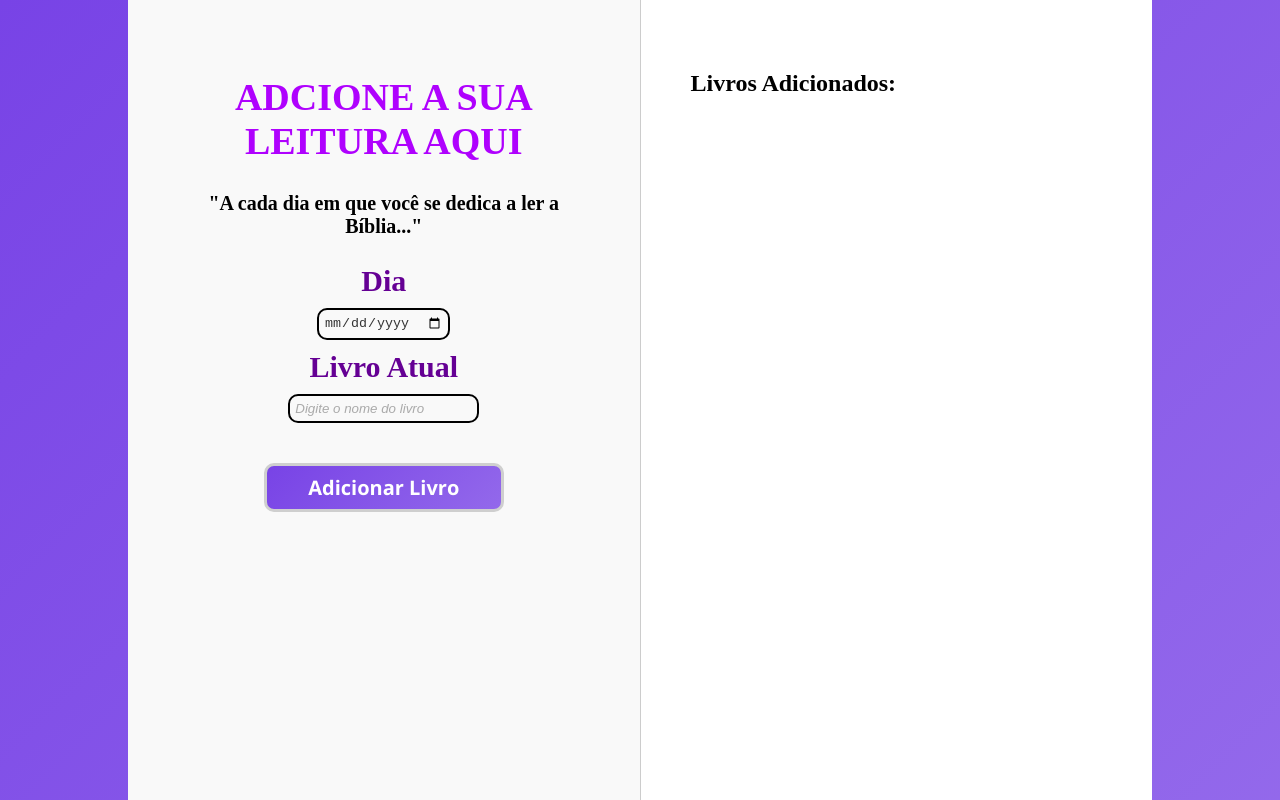
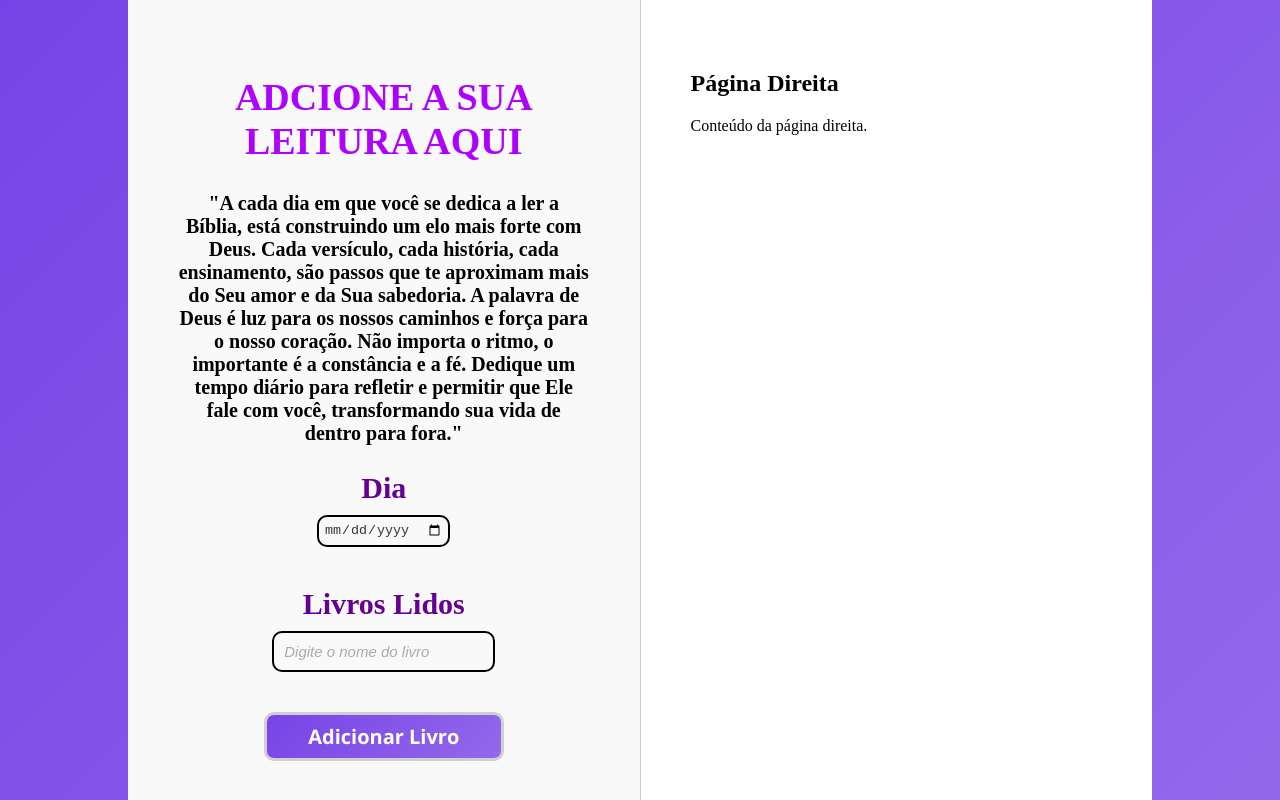
Before and after one commit to Guilherme-SilvaH/faith, a React (Vite) app in the folder front-end/: page /add-book in a window 1280 px wide. Built offline with nearby package versions, Linux system fonts and the light colour scheme; a web font is replaced by a local one.

Commit message:
Fix PageBook.tsx

```diff
--- a/front-end/src/addBook/PageBook.tsx
+++ b/front-end/src/addBook/PageBook.tsx
@@ -5,20 +5,12 @@ import ButtomBook from "./buttom/buttomBook";
 export default function PageBook() {
   const [dia, setDia] = useState("");
   const [livros, setLivros] = useState<string[]>([]);
-  const [livroAtual, setLivroAtual] = useState(""); // Para controlar o input do livro atual
 
   const handleAddLivro = () => {
-    // Adiciona o livro atual à lista, se válido
-    if (!livroAtual.trim()) {
-      alert("Por favor, insira o nome de um livro válido.");
-      return;
-    }
+    if (livros.length === 0 || !livros[livros.length - 1]) return;
 
-    // Atualiza a lista de livros
-    setLivros((prevLivros) => [...prevLivros, livroAtual.trim()]);
-
-    // Reseta o campo do livro atual
-    setLivroAtual("");
+    // Adicionando o livro ao array de livros
+    setLivros((prevLivros) => [...prevLivros, livros[livros.length - 1]]);
   };
 
   return (
@@ -28,49 +20,56 @@ export default function PageBook() {
           <div className="left-title">
             <h1>ADCIONE A SUA LEITURA AQUI</h1>
             <h4>
-              "A cada dia em que você se dedica a ler a Bíblia..."
+              "A cada dia em que você se dedica a ler a Bíblia, está construindo um elo mais forte com Deus. Cada versículo, cada história, cada ensinamento,
+              são passos que te aproximam mais do Seu amor e da Sua sabedoria. A palavra de Deus é luz para os nossos caminhos e força para o nosso coração.
+              Não importa o ritmo, o importante é a constância e a fé. Dedique um tempo diário para refletir e permitir que Ele fale com você,
+              transformando sua vida de dentro para fora."
             </h4>
           </div>
-
           <div className="form-left">
-            <label htmlFor="dia" className="form_label-left">Dia</label>
+            <label htmlFor="dia" className="form_label-left" id="label-left">
+              Dia
+            </label>
             <input
               type="date"
               name="dia"
               className="form_input-left"
+              id="dia"
               value={dia}
-              onChange={(e) => setDia(e.target.value)}
+              onChange={(e) => setDia(e.target.value)} // Atualiza o estado 'dia'
               required
             />
 
-            <label htmlFor="livros" className="form_label-left">Livro Atual</label>
+            <label htmlFor="livros" className="form_label-left" id="label-left-livros">
+              Livros Lidos
+            </label>
             <input
               type="text"
               name="livros"
               className="form_input-left"
+              id="livros"
               placeholder="Digite o nome do livro"
-              value={livroAtual}
-              onChange={(e) => setLivroAtual(e.target.value)}
+              value={livros[livros.length - 1] || ""}
+              onChange={(e) => {
+                const newLivro = e.target.value;
+                // Atualizando o último valor no array de livros
+                setLivros((prevLivros) => {
+                  const newLivros = [...prevLivros];
+                  newLivros[newLivros.length - 1] = newLivro;
+                  return newLivros;
+                });
+              }}
               required
             />
           </div>
-
           <div className="container-buttom">
-            <ButtomBook
-              onClick={handleAddLivro} // Adiciona livro à lista, o envio é feito no ButtonBook
-              dia={new Date(dia)}
-              livrosLidos={livros}
-            />
+            <ButtomBook onClick={handleAddLivro} dia={new Date(dia)} livrosLidos={livros} />
           </div>
         </div>
 
         <div className="page-right">
-          <h2>Livros Adicionados:</h2>
-          <ul>
-            {livros.map((livro, index) => (
-              <li key={index}>{livro}</li>
-            ))}
-          </ul>
+          <h2>Página Direita</h2>
+          <p>Conteúdo da página direita.</p>
         </div>
       </div>
     </div>
```
